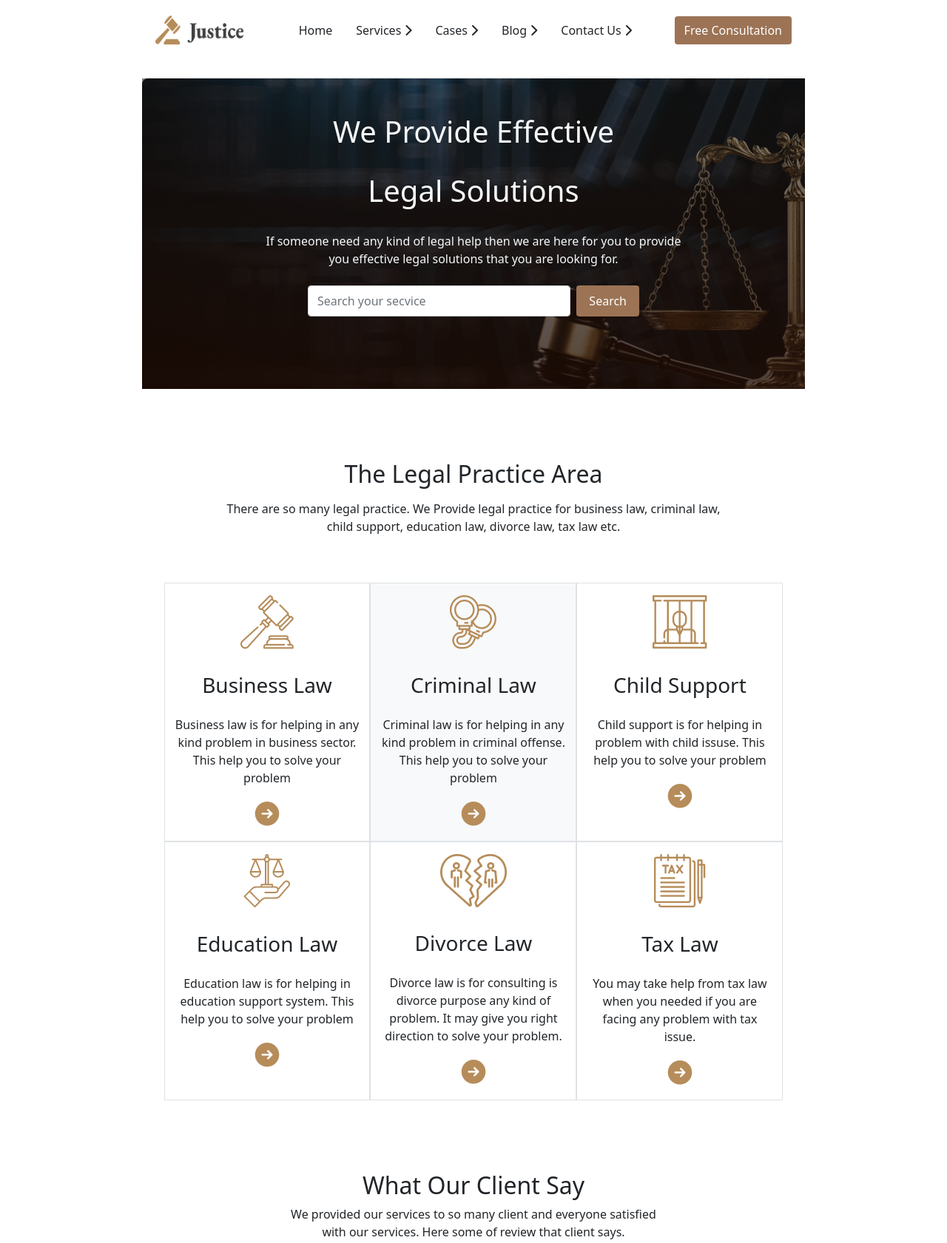
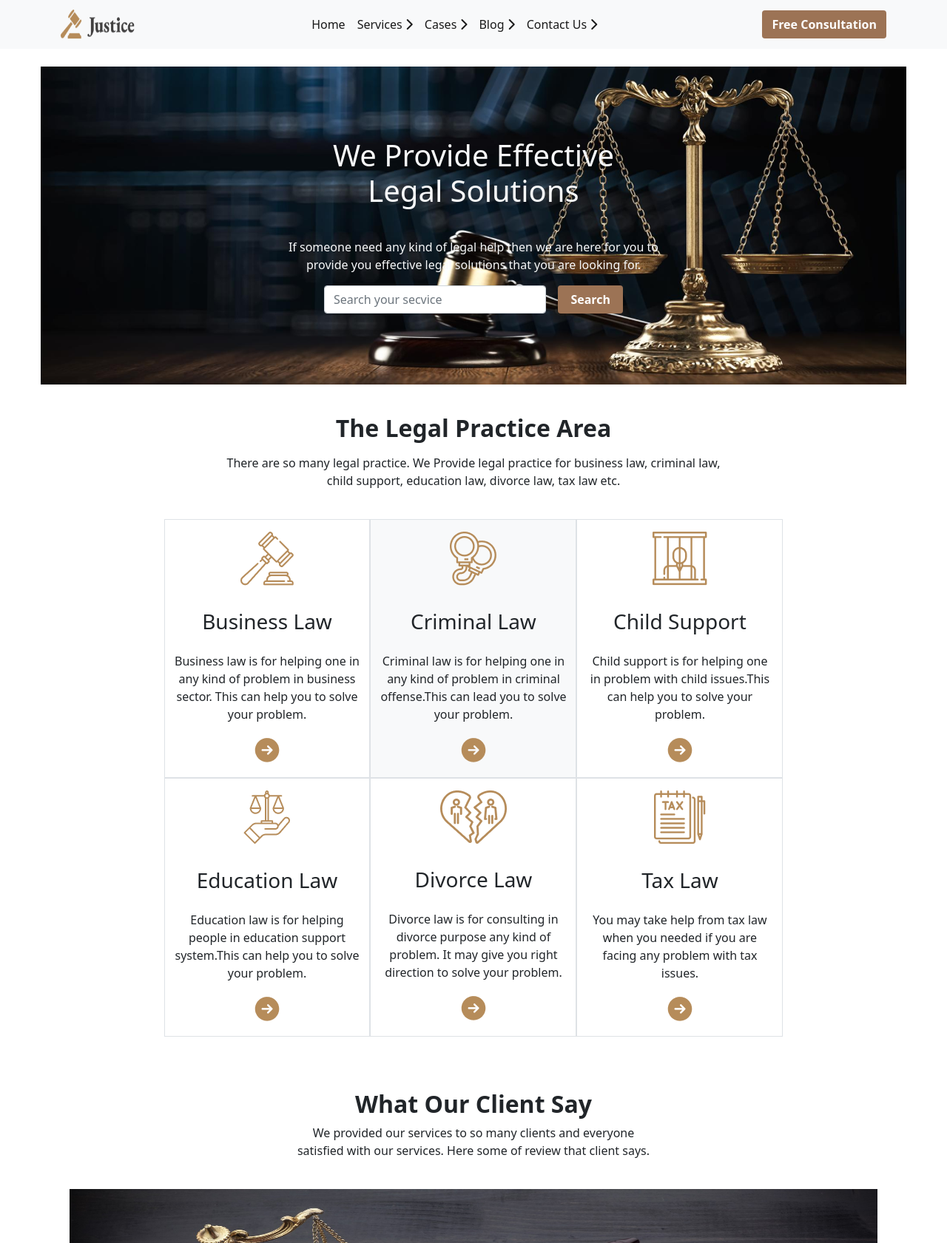
Before and after one commit to jkhena21/legal-solution-resources, a plain HTML site: page index.html in a window 1280 px wide. Shown: the top 1681 px of the page at 74% size. Drawn offline with nearby package versions, Linux system fonts and the light colour scheme.

Commit message:
final commit

```diff
--- a/index.html
+++ b/index.html
@@ -14,99 +14,145 @@
 <body>
 <header>
     <!-- Navbar section start -->
-    <div class="mx-auto p-2" style="width: 900px;">
-        <nav class="navbar navbar-expand-lg bg-body-tertiary">
-            <div class="container-fluid">
+    <nav class="navbar navbar-expand-lg navbar-light bg-light">
+      <div class="container">
         <a class="navbar-brand" href="#">
-                <img src="images/logo2.png" alt="logo" width="120" height="40">
+          <img src="images/logo2.png" alt="" width="100" height="40">
         </a>
-
-            <div class="navbar-nav mx-auto ">
-                <a class="nav-link text-dark mx-2" aria-current="page" href="#">Home</a>
-                <a class="nav-link text-dark mx-2" href="#services">Services <i class="fa-solid fa-chevron-right"></i></a>
-                <a class="nav-link text-dark mx-2" href="#cases">Cases <i class="fa-solid fa-chevron-right"></i></a>
-                <a class="nav-link text-dark mx-2" href="#blog">Blog <i class="fa-solid fa-chevron-right"></i></a>
-                <a class="nav-link text-dark mx-2" href="#contact">Contact Us <i class="fa-solid fa-chevron-right"></i></a>
+        <button
+          class="navbar-toggler"
+          type="button"
+          data-bs-toggle="collapse"
+          data-bs-target="#navbarSupportedContent"
+          aria-controls="navbarSupportedContent"
+          aria-expanded="false"
+          aria-label="Toggle navigation">
+          <span class="navbar-toggler-icon"></span>
+        </button>
+        <div class="collapse navbar-collapse" id="navbarSupportedContent">
+          <ul class="navbar-nav mx-auto mb-2 mb-lg-0">
+            <li class="nav-item">
+              <a class="nav-link active" aria-current="page" href="#">Home</i></a>
+            </li>
+            <li class="nav-item">
+              <a class="nav-link active" aria-current="page" href="#"
+                >Services <i class="fa-solid fa-chevron-right"></i></a
+              >
+            </li>
+            <li class="nav-item">
+              <a class="nav-link active" aria-current="page" href="#"
+                >Cases <i class="fa-solid fa-chevron-right"></i></a
+              >
+            </li>
+            <li class="nav-item">
+              <a class="nav-link active" aria-current="page" href="#"
+                >Blog <i class="fa-solid fa-chevron-right"></i></a
+              >
+            </li>
+            <li class="nav-item">
+              <a class="nav-link active" aria-current="page" href="#"
+                >Contact Us <i class="fa-solid fa-chevron-right"></i></a
+              >
+            </li>
+          </ul>
+          <form class="d-flex sm:hidden">
+            <button type="button" class="btn fw-bold" data-bs-toggle="modal" data-bs-target="#staticBackdrop">Free Consultation</button>
+          </form>
+          <div class="modal fade" id="staticBackdrop" data-bs-backdrop="static" data-bs-keyboard="false" tabindex="-1" aria-labelledby="staticBackdropLabel" aria-hidden="true">
+          <div class="modal-dialog">
+          <div class="modal-content">
+          <div class="modal-header">
+            <h5 class="modal-title fw-bold" id="staticBackdropLabel">Welcome</h5>
+            <button type="button" class="btn-close" data-bs-dismiss="modal" aria-label="Close"></button>
           </div>
-                <button class="btn" type="button">Free Consultation</button>
+          <div class="modal-body">
+            Here you can get consultation in a free of cost. Our specialists are here to help you. If you need any consultation do visit our site and connect with us.
+          </div>
+          <div class="modal-footer">
+            <button type="button" class="btn" data-bs-dismiss="modal">Close</button>
+          </div>
+          </div>
+          </div>
+          </div>
+        </div>
       </div>
     </nav>
-    </div>
     <!-- Navbar section end -->
 
     <!-- Banner section start -->
-    <section id="banner" class="mt-4 mx-auto">
-        <div class="banner-text">
-            <h1 class="text-light text-center pt-5">We Provide Effective</h1><br>
-            <h1 class="text-light text-center">Legal Solutions</h1><br>
-            <p class="text-light text-center">If someone need any kind of legal help then we are here for you to provide <br>you effective legal solutions that you are looking for.</p>
-            <form class="d-flex w-50 mx-auto pt-2">
-                <input class="form-control me-2" type="search" placeholder="Search your secvice">
-                <button class="btn px-3 py-2" type="button">Search</button>
-            </form>
+    <section class="conatiner mt-4">
+      <div class="banner">
+        <div class="d-flex justify-content-center align-items-center">
+          <div class="my-5 py-5">
+            <h1 class="text-light text-center">We Provide Effective <br>Legal Solutions</h1><br>
+            <p class="text-light text-center pt-2">If someone need any kind of legal help then we are here for you to <br>provide you effective legal solutions that you are looking for.</p>
+            <div class="input-group sm:mx-auto px-5">
+              <input type="text" class="form-control rounded" placeholder="Search your secvice">
+              <button class="btn px-3 ms-3 rounded fw-bold" type="button">Search</button>
+            </div>
+          </div>
+        </div>
       </div>
     </section>
     <!-- Banner section end -->
 </header>
 
 <main>
-    <!-- law section start -->
+    <!-- Law section start -->
     <section class="container">
-        <h2 class="text-center mt-5 pt-5">The Legal Practice Area</h2>
+      <h2 class="text-center mt-4 pt-3 fw-bold">The Legal Practice Area</h2>
       <p class="text-center mt-3">There are so many legal practice. We Provide legal practice for business law, criminal law, <br>child support, education law, divorce law, tax law etc.</p>
-
-        <div class="container py-5 w-75">
+        <div class="container py-4 w-75">
           <div class="row">
             <div class="col-sm-6 col-md-4 border text-center">
               <img class="py-3" src="images/business.png" alt="">
               <h3 class="py-3">Business Law</h3>
-                    <p class="text">Business law is for helping in any kind problem in business sector. This help you to solve your problem</p>
+              <p class="text">Business law is for helping one in any kind of problem in business sector. This can help you to solve your problem.</p>
               <img  class="pb-3" src="images/Frame.png" alt="">
             </div>
             <div class="col-sm-6 col-md-4 border text-center bg-light">
               <img class="py-3" src="images/criminal.png" alt="">
               <h3 class="py-3">Criminal Law</h3>
-                    <p class="text">Criminal law is for helping in any kind problem in criminal offense. This help you to solve your problem</p>
+              <p class="text">Criminal law is for helping one in any kind of problem in criminal offense.This can lead you to solve your problem.</p>
               <img  class="pb-3" src="images/Frame.png" alt="">
             </div>
             <div class="col-sm-6 col-md-4 border text-center">
               <img class="py-3" src="images/child.png" alt="">
               <h3 class="py-3">Child Support</h3>
-                    <p class="text">Child support is for helping in problem with child issuse. This help you to solve your problem</p>
+              <p class="text">Child support is for helping one in problem with child issues.This can help you to solve your problem.</p>
               <img  class="pb-3" src="images/Frame.png" alt="">
             </div>
           </div>
-
           <div class="row">
             <div class="col-sm-6 col-md-4 border text-center">
               <img class="py-3" src="images/education.png" alt="">
               <h3 class="py-3">Education Law</h3>
-                    <p class="text">Education law is for helping in education support system. This help you to solve your problem</p>
+              <p class="text">Education law is for helping people in education support system.This can help you to solve your problem.</p>
               <img  class="pb-3" src="images/Frame.png" alt="">
             </div>
             <div class="col-sm-6 col-md-4 border text-center">
               <img class="py-3" src="images/divorce.png" alt="">
               <h3 class="py-3">Divorce Law</h3>
-                    <p class="-text">Divorce law is for consulting is divorce purpose any kind of problem. It may give you right direction to solve your problem.</p>
+              <p class="text">Divorce law is for consulting in divorce purpose any kind of problem. It may give you right direction to solve your problem.</p>
               <img  class="pb-3" src="images/Frame.png" alt="">
             </div>
             <div class="col-sm-6 col-md-4 border text-center">
               <img class="py-3" src="images/tax.png" alt="">
               <h3 class="py-3">Tax Law</h3>
-                    <p class="text">You may take help from tax law when you needed if you are facing any problem with tax issue.</p>
+              <p class="text">You may take help from tax law when you needed if you are facing any problem with tax issues.</p>
               <img  class="pb-3" src="images/Frame.png" alt="">
             </div>
           </div>
         </div>
     </section>
-    <!-- law section end -->
+    <!-- Law section end -->
 
-    <!-- client section start -->
+    <!-- Client section start -->
     <section class="container">
-        <h2 class="text-center mt-5">What Our Client Say</h2>
-        <p class="text-center">We provided our services to so many client and everyone satisfied <br>with our services. Here some of review that client says.</p>
-
-        <div class="container py-5">
+      <div class="text-center">
+        <h2 class="text-center mt-5 fw-bold">What Our Client Say</h2>
+        <p class="text-center">We provided our services to so many clients and everyone <br>satisfied with our services. Here some of review that client says.</p>
+        <div class="container py-4">
           <div id="carouselExampleDark" class="carousel carousel-light slide">
             <div class="carousel-indicators">
               <button type="button" data-bs-target="#carouselExampleDark" data-bs-slide-to="0" class="active" aria-current="true" aria-label="Slide 1"></button>
@@ -116,29 +162,29 @@
             <div class="carousel-inner">
               <div class="carousel-item active" data-bs-interval="10000">
                 <img src="images/slider-1.jpg" class="d-block w-100 height" alt="...">
-                <div class="carousel-caption d-none d-md-block">
+                <div class="carousel-caption d-md-block">
                   <img src="images/person 1.png" alt="" class="w-25">
                   <h4 class="text-light">Awlad Hossain</h4>
                   <h5 class="text-light">UIX Designer</h5>
-                  <p class="text-light">The authorities carried out serious human rights violations including <br>enforced disappearances, unlawful detention, torture and extrajudicial executions.</p>
+                  <p class="text-light d-md-block">The authorities carried out serious human rights violations including <br>enforced disappearances, unlawful detention, torture and extrajudicial executions.</p>
                 </div>
               </div>
               <div class="carousel-item" data-bs-interval="2000">
                 <img src="images/slider-2.jpg" class="d-block w-100 height" alt="...">
-                <div class="carousel-caption d-none d-md-block">
+                <div class="carousel-caption d-md-block">
                   <img src="images/person 2.png" alt="" class="w-25">
                   <h4 class="text-light">David Dane</h4>
                   <h5 class="text-light">Web Designer</h5>
-                    <p class="text-light">The authorities carried out serious human rights violations including <br>enforced disappearances, unlawful detention, torture and extrajudicial executions.</p>
+                  <p class="text-light d-md-block">The authorities carried out serious human rights violations including <br>enforced disappearances, unlawful detention, torture and extrajudicial executions.</p>
                 </div>
               </div>
               <div class="carousel-item">
                 <img src="images/slider-3.jpg" class="d-block w-100 height" alt="...">
-                <div class="carousel-caption d-none d-md-block">
+                <div class="carousel-caption d-md-block">
                   <img src="images/person 3.png" alt="" class="w-25">
                   <h4 class="text-light">watson cam</h4>
                   <h5 class="text-light">Web Developer</h5>
-                    <p class="text-light">The authorities carried out serious human rights violations including <br>enforced disappearances, unlawful detention, torture and extrajudicial executions.</p>
+                  <p class="text-light d-md-block">The authorities carried out serious human rights violations including <br>enforced disappearances, unlawful detention, torture and extrajudicial executions.</p>
                 </div>
               </div>
             </div>
@@ -152,14 +198,14 @@
             </button>
           </div>
         </div>
+      </div>
     </section>
-    <!-- client section end -->
+    <!-- Client section end -->
 
-    <!-- Question section start -->
+    <!-- Question section start  -->
     <section class="conatiner">
-        <h2 class="text-center mt-5">Frequently Asked Any Questions</h2>
-        <p class="text-center mt-3">Here is some question and answer that are commonly asked by our customer. <br>Here we have present our frequently asked question.</p>
-
+      <h2 class="text-center mt-5 fw-bold">Frequently Asked Any Questions</h2>
+      <p class="text-center mt-3">Here given some questions and answers that are commonly asked by our clients. <br>Here we have present our frequently asked question.</p>
         <div class="container d-flex pt-4">
           <div class="row row-cols-sm-1">
           <div class="accordion accordion-flush col-md-6 order-lg-1 order-sm-2" id="accordionFlushExample">
@@ -170,7 +216,7 @@
                 </button>
               </h2>
               <div id="flush-collapseOne" class="accordion-collapse collapse" data-bs-parent="#accordionFlushExample">
-                <div class="accordion-body">The basic difference between CSS flexbox and CSS grid layout is the flexbox was designed for one dimensional layout.Flexbox is either for a row or a column. Whereas grid layout is designed for two dimensional layout which is for row and column at the same time.</div>
+                <div class="accordion-body">The basic difference between CSS flexbox and CSS grid layout is that flexbox was designed for one dimensional layout.Flexbox is either for a row or a column. Whereas grid layout is designed for two dimensional layout which is for row and column at the same time.</div>
               </div>
             </div>
             <div class="accordion-item">
@@ -180,7 +226,7 @@
                 </button>
               </h2>
               <div id="flush-collapseTwo" class="accordion-collapse collapse" data-bs-parent="#accordionFlushExample">
-                <div class="accordion-body">Media queries are use to make a web design in responsive. Depending on the size of the viewport they allows to create different layout. Media queries make website responsive, flexible and user friendly. </div>
+                <div class="accordion-body">Media queries are use to make a website in responsive form. Depending on the size of the viewport they allows to create different layout. Media queries make website responsive, flexible and user friendly. </div>
               </div>
             </div>
             <div class="accordion-item">
@@ -200,7 +246,7 @@
                 </button>
               </h2>
               <div id="flush-collapseFour" class="accordion-collapse collapse" data-bs-parent="#accordionFlushExample">
-                <div class="accordion-body">Tags that define the meaning of the content that they contain is known as SEmantic HTML tags.For Example header, article, footer, form, table are clearly defines its content.</div>
+                <div class="accordion-body">Tags that define the meaning of the content that they contain is known as Semantic HTML tags.For Example header, article, footer, form, table are clearly defines its content.</div>
               </div>
             </div>
           </div>
@@ -212,12 +258,10 @@
     </section>
     <!-- Question section end -->
 
-
     <!-- Contact section start -->
     <section class="conatiner">
-      <h2 class="text-center mt-5">Contact With Us</h2>
+      <h2 class="text-center mt-5 fw-bold">Contact With Us</h2>
       <p class="text-center mt-3">Here is our all contact source are provided. You can reach us by our address, <br>email and call.We are avilable in our working hours.</p>
-
         <div class="row my-5 mx-5">
           <div class="sm-col col-md-6">
             <div class="row">
@@ -258,7 +302,7 @@
         <div class="mb-2">
           <textarea name="" id="" rows="6" placeholder="Your Message" class="form-control w-75 bg-light"></textarea>
         </div>
-        <button class="btn mt-2 px-5 py-2 w-75">Send Message</button>
+        <button class="btn mt-2 px-5 py-2 w-75 fw-bold">Send Message</button>
       </div>
         </div>
     </section>
@@ -284,7 +328,7 @@
         </div>
         <div class="col-12 col-md-3 sm:text-left md:text-left lg:text-center">
           <h4 class="text-white">Contact Now</h4>
-          <p class="text-white mt-4">555 4th 5t NW, Washington
+          <p class="text-white mt-4">555 4th 5t NW,Washington<br>
             DC 20530, United States <br>
             +88 017XX XNXX XX <br>
             +88 017XX XNXX XX <br>
@@ -296,14 +340,13 @@
           <p class="text-white mt-4">Subscribe for our latest & Articles. We Won’t Give You <br> Spam Mails</p>
           <div class="d-flex">
             <input type="email" placeholder="Email Address" class="w-75 py-2">
-          <img src="images/send.svg" alt="" class="img">
+            <img src="images/send.svg" alt="" class="img rounded">
           </div>
-
         </div>
       </div>
     </div>
   </section>
-  <!-- footer section start -->
+  <!-- footer section end -->
 
   <!-- BS js -->
     <script src="https://cdn.jsdelivr.net/npm/bootstrap@5.0.2/dist/js/bootstrap.bundle.min.js" integrity="sha384-MrcW6ZMFYlzcLA8Nl+NtUVF0sA7MsXsP1UyJoMp4YLEuNSfAP+JcXn/tWtIaxVXM" crossorigin="anonymous"></script>
--- a/style.css
+++ b/style.css
@@ -1,13 +1,13 @@
 .btn{
     background-color: rgb(156, 115, 85);
     color: white;
-    font-weight: 500;
 }
-#banner{
-    background-image: linear-gradient(to bottom, rgba(22, 22, 21, 0.52), rgba(31, 12, 4, 0.765)),url('images/banner.png');
+.banner{
+    background-image: url(images/banner.png);
     background-repeat: no-repeat;
-    height: 420px;
-    width: 70%;
+    background-position: center;
+    height: auto;
+    width: 100%;
 }
 .height{
     height: 500px;
@@ -15,5 +15,5 @@
 .img{
     width: 30px;
     background-color: rgb(156, 115, 85);
-    padding: 5px;
+    padding: 6px;
 }
```
Lines whose indentation alone changed are shown as unchanged.
